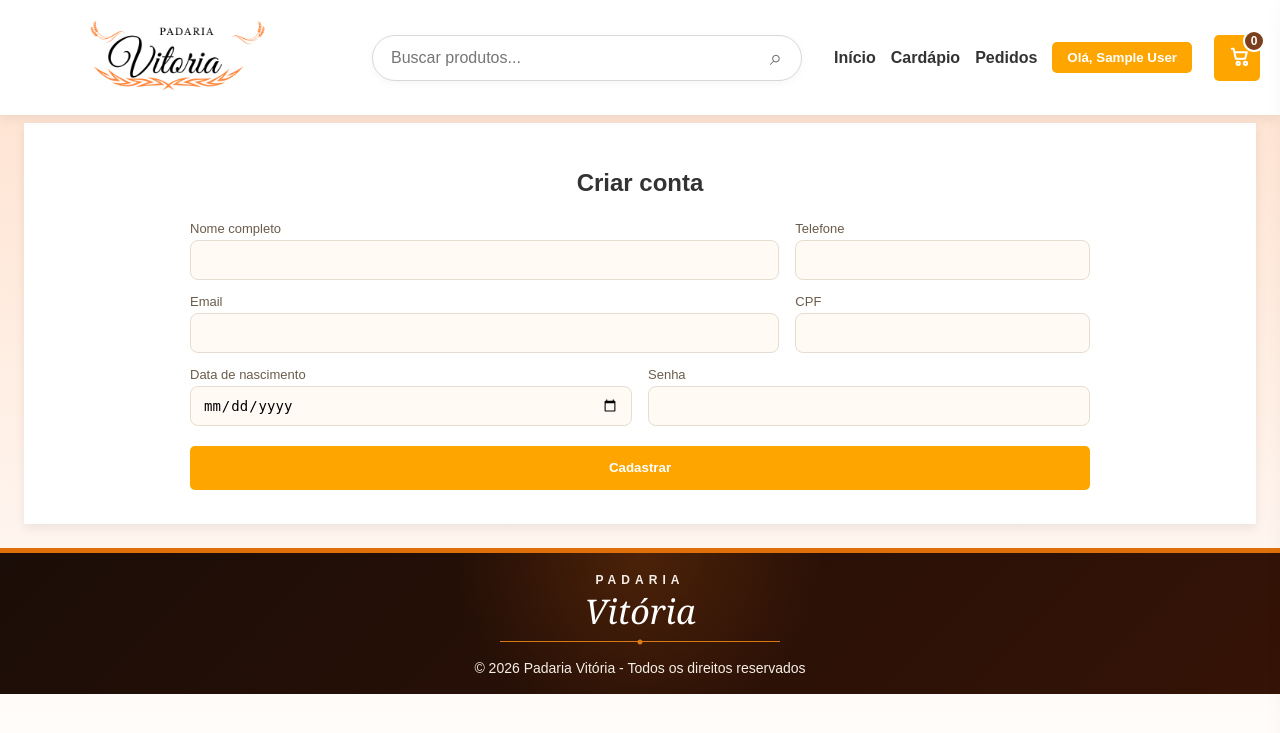
After one commit to dantasjmar1-ctrl/Sistema-Padaria, a Flask app: page /cadastro in a window 1280 px wide. The commit adds this page. Shown: the top 733 px of the page. Run offline with Flask 3, Linux system fonts and the light colour scheme; the visitor is signed in with stand-in values (Sample User, id 1).

Commit message:
Adiciona cadastro, login e edição de perfil de cliente

```diff
--- a/App.py
+++ b/App.py
@@ -1,7 +1,8 @@
-from flask import Flask, redirect, render_template, url_for
+from flask import Flask, redirect, render_template, url_for, request, session
 import pyodbc
 
 app = Flask(__name__)
+app.secret_key = 'padaria_vitoria_2026'
 
 conexao = pyodbc.connect(
     'DRIVER={ODBC Driver 17 for SQL Server};'
@@ -118,7 +119,7 @@ CATEGORIAS = [
         "texto": "Delicadeza e sabor em porções ideais para momentos especiais",
     },
     {
-        "slug": "mini-Folhados",
+        "slug": "mini-folhados",
         "titulo": "Mini Folhados",
         "imagem": "img/LOGO_SITE/MINI-CROISSANT.jpg",
         "texto": "Pequenas porções cheias de sabor para qualquer ocasião",
@@ -155,170 +156,6 @@ CATEGORIAS = [
     },
 ]
 
-PRODUTOS_POR_CATEGORIA = {
-    "paes-frescos": [
-        {"nome": "Pão Francês", "imagem": "img/paesespeciais/pao_frances.jpg", "preco": "1,00"},
-        {"nome": "Pão de Milho", "imagem": "img/paesespeciais/pao_milho.jpg.jpeg", "preco": "1,50"},
-        {"nome": "Pão Carteira", "imagem": "img/paesespeciais/pao_carteira.jpg.jpeg", "preco": "1,50"},
-        {"nome": "Pão de Banha", "imagem": "img/paesespeciais/pao_banha.jpg.jpg", "preco": "1,50"},
-        {"nome": "Pão Português", "imagem": "img/paesespeciais/pao_portugues.jpg.jpg", "preco": "1,25"},
-        {"nome": "Pão Amanteigado", "imagem": "img/paesespeciais/pao_amanteigado.jpg.jpg", "preco": "1,50"},
-        {"nome": "Baguete Parmesão Pequena", "imagem": "img/paesespeciais/baguete_pequena.jpg.jpeg", "preco": "2,50"},
-        {"nome": "Baguete Parmesão Grande", "imagem": "img/paesespeciais/baguete_grande.jpg.webp", "preco": "8,90"},
-    ],
-    "frios-premium": [
-        {"nome": "Presunto fatiado", "imagem": "img/LOGO_SITE/frios.png", "preco": "8,90"},
-        {"nome": "Queijo mussarela", "imagem": "img/LOGO_SITE/frios.png", "preco": "9,90"},
-        {"nome": "Peito de peru", "imagem": "img/LOGO_SITE/frios.png", "preco": "12,90"},
-    ],
-    "tortas-doces": [
-        {"nome": "Torta de morango", "imagem": "img/LOGO_SITE/receitas-de-tortas-doces.jpg", "preco": "42,90"},
-        {"nome": "Torta de chocolate", "imagem": "img/LOGO_SITE/receitas-de-tortas-doces.jpg", "preco": "45,90"},
-        {"nome": "Sobremesa especial", "imagem": "img/LOGO_SITE/receitas-de-tortas-doces.jpg", "preco": "12,90"},
-    ],
-    "sonhos-recheados": [
-        {"nome": "Sonho", "imagem": "img/paesdoces/sonho.jpg", "preco": "4,50"},
-    ],
-    "lanches-de-metro": [
-        {"nome": "Lanche de metro tradicional", "imagem": "img/LOGO_SITE/metro2.jpg", "preco": "89,90"},
-        {"nome": "Lanche de metro especial", "imagem": "img/LOGO_SITE/Lanche de metro (2).png", "preco": "99,90"},
-        {"nome": "Lanche de metro premium", "imagem": "img/LOGO_SITE/Lanche de metro 3.png", "preco": "109,90"},
-    ],
-    "sucos-naturais": [
-        {"nome": "Suco de laranja", "imagem": "img/LOGO_SITE/suco-de-laranja-natural.jpg", "preco": "8,00"},
-        {"nome": "Suco de polpa", "imagem": "img/LOGO_SITE/suco-de-laranja-natural.jpg", "preco": "7,00"},
-        {"nome": "Suco natural misto", "imagem": "img/LOGO_SITE/suco-de-laranja-natural.jpg", "preco": "9,00"},
-    ],
-    "baguetes-folhadas": [
-        {"nome": "Baguete folhada", "imagem": "img/LOGO_SITE/baguete.png", "preco": "12,90"},
-        {"nome": "Baguete de queijo", "imagem": "img/LOGO_SITE/baguete.png", "preco": "13,90"},
-        {"nome": "Baguete recheada", "imagem": "img/LOGO_SITE/baguete.png", "preco": "15,90"},
-    ],
-    "lanches-naturais": [
-        {"nome": "Lanche natural de frango", "imagem": "img/LOGO_SITE/Sanduiche-de-pao-de-batata.jpg", "preco": "13,90"},
-        {"nome": "Lanche natural de peito de peru", "imagem": "img/LOGO_SITE/Sanduiche-de-pao-de-batata.jpg", "preco": "14,90"},
-        {"nome": "Lanche natural vegetariano", "imagem": "img/LOGO_SITE/Sanduiche-de-pao-de-batata.jpg", "preco": "12,90"},
-    ],
-    "salgados": [
-        {"nome": "Coxinha", "imagem": "img/LOGO_SITE/croissant.png", "preco": "6,50"},
-        {"nome": "Esfiha", "imagem": "img/LOGO_SITE/mini-salgado.png", "preco": "5,90"},
-        {"nome": "Folhado", "imagem": "img/LOGO_SITE/croissant.png", "preco": "7,90"},
-    ],
-    "bolos-fatias": [
-        {"nome": "Fatia de bolo", "imagem": "img/LOGO_SITE/bolo.pedaço.png", "preco": "8,50"},
-        {"nome": "Bolo recheado", "imagem": "img/LOGO_SITE/bolo.pedaço.png", "preco": "54,90"},
-        {"nome": "Bolo de chocolate", "imagem": "img/LOGO_SITE/bolo.pedaço.png", "preco": "49,90"},
-    ],
-    "bolos-secos": [
-        {"nome": "Bolo de fubá", "imagem": "img/LOGO_SITE/bolo.seco.png", "preco": "18,90"},
-        {"nome": "Bolo de laranja", "imagem": "img/LOGO_SITE/bolo.seco.png", "preco": "19,90"},
-        {"nome": "Bolo de cenoura", "imagem": "img/LOGO_SITE/bolo.seco.png", "preco": "22,90"},
-    ],
-    "paes-doces": [
-        {"nome": "Língua de Sogra", "imagem": "img/paesdoces/lingua_sogra.jpg.jpg", "preco": "6,90"},
-        {"nome": "Bisnaga com Açúcar", "imagem": "img/paesdoces/bisnaga_acucar.jpg.png", "preco": "1,00"},
-        {"nome": "Bisnaga de Coco", "imagem": "img/paesdoces/bisnaga_coco.jpg.webp", "preco": "1,00"},
-        {"nome": "Cueca Virada", "imagem": "img/paesdoces/Cueca Virada.webp", "preco": "1,50"},
-        {"nome": "Rosca Doce", "imagem": "img/paesdoces/rosca_doce.jpg.png", "preco": "2,50"},
-    ],
-    "paes-especiais": [
-        {"nome": "Pão especial", "imagem": "img/LOGO_SITE/pães-especiais.png", "preco": "9,90"},
-        {"nome": "Pão artesanal", "imagem": "img/LOGO_SITE/pães-especiais.png", "preco": "12,90"},
-        {"nome": "Pão português", "imagem": "img/LOGO_SITE/pães-especiais.png", "preco": "10,90"},
-    ],
-    "broas-artesanais": [
-        {"nome": "Broa simples", "imagem": "img/LOGO_SITE/broa.png", "preco": "4,90"},
-        {"nome": "Broa de fubá", "imagem": "img/LOGO_SITE/broa.png", "preco": "5,50"},
-        {"nome": "Broa recheada", "imagem": "img/LOGO_SITE/broa.png", "preco": "6,50"},
-    ],
-    "rocamboles": [
-        {"nome": "Rocambole de goiabada", "imagem": "img/LOGO_SITE/rocambole.png", "preco": "24,90"},
-        {"nome": "Rocambole de chocolate", "imagem": "img/LOGO_SITE/rocambole.png", "preco": "28,90"},
-        {"nome": "Rocambole de doce de leite", "imagem": "img/LOGO_SITE/rocambole.png", "preco": "29,90"},
-    ],
-    "salgados-festa": [
-        {"nome": "Mini coxinha", "imagem": "img/LOGO_SITE/mini-salgado.png", "preco": "59,90"},
-        {"nome": "Mini esfiha", "imagem": "img/LOGO_SITE/mini-salgado.png", "preco": "59,90"},
-        {"nome": "Mix de salgados", "imagem": "img/LOGO_SITE/mini-salgado.png", "preco": "69,90"},
-    ],
-    "mini-doces": [
-        {"nome": "Mini sonho", "imagem": "img/LOGO_SITE/mini-sonhos-recheados.webp", "preco": "45,90"},
-        {"nome": "Mini doce recheado", "imagem": "img/LOGO_SITE/mini-sonhos-recheados.webp", "preco": "49,90"},
-        {"nome": "Kit mini doces", "imagem": "img/LOGO_SITE/mini-sonhos-recheados.webp", "preco": "59,90"},
-    ],
-    "mini-croissant": [
-        {"nome": "Mini croissant simples", "imagem": "img/LOGO_SITE/MINI-CROISSANT.jpg", "preco": "4,50"},
-        {"nome": "Mini croissant de queijo", "imagem": "img/LOGO_SITE/MINI-CROISSANT.jpg", "preco": "5,50"},
-        {"nome": "Mini croissant recheado", "imagem": "img/LOGO_SITE/MINI-CROISSANT.jpg", "preco": "6,50"},
-    ],
-    "tortas-salgadas": [
-        {"nome": "Torta de frango", "imagem": "img/LOGO_SITE/torta-salgada.jpg", "preco": "39,90"},
-        {"nome": "Torta de palmito", "imagem": "img/LOGO_SITE/torta-salgada.jpg", "preco": "42,90"},
-        {"nome": "Torta salgada especial", "imagem": "img/LOGO_SITE/torta-salgada.jpg", "preco": "45,90"},
-    ],
-    "calzones": [
-        {"nome": "Calzone de calabresa", "imagem": "img/LOGO_SITE/calzone.png", "preco": "13,90"},
-        {"nome": "Calzone de frango", "imagem": "img/LOGO_SITE/calzone.png", "preco": "13,90"},
-        {"nome": "Calzone de queijo", "imagem": "img/LOGO_SITE/calzone.png", "preco": "12,90"},
-    ],
-    "paes-queijo": [
-        {"nome": "Pão de Queijo", "imagem": "img/paodequeijo-01/pao_queijo.jpg.jpg", "preco": "4,50"},
-        {"nome": "Chipa", "imagem": "img/paodequeijo-01/chipa.jpg.jpeg", "preco": "4,90"},
-        {"nome": "Pão de Queijo Grande", "imagem": "img/paodequeijo-01/pao_queijo_grande.jpg.jpeg", "preco": "6,50"},
-    ],
-    "bebidas": [
-        {"nome": "Coca-Cola 2L", "imagem": "img/bebida.01/coca_2l.jpg.avif", "preco": "16,90"},
-        {"nome": "Guaraná Dolly 2L", "imagem": "img/bebida.01/dolly_2l.jpg.webp", "preco": "9,90"},
-        {"nome": "Refrigerante Guaraná Antarctica 2 litros", "imagem": "img/bebida.01/guarana_ant_2l.jpg.jpeg", "preco": "12,90"},
-        {"nome": "Refrigerante Sprite 2 litros", "imagem": "img/bebida.01/sprite_2l.jpg.jpg", "preco": "9,90"},
-        {"nome": "Refrigerante Fanta Uva 2 litros", "imagem": "img/bebida.01/fanta_uva_2l.jpg.png", "preco": "12,90"},
-        {"nome": "Fanta Laranja 2L", "imagem": "img/bebida.01/fanta_laranja_2l.jpg.webp", "preco": "12,90"},
-        {"nome": "Refrigerante Coca-Cola Zero 2 litros", "imagem": "img/bebida.01/coca_zero_2l.jpg.png", "preco": "16,90"},
-        {"nome": "Refrigerante Pepsi Black 2 litros", "imagem": "img/bebida.01/pepsi_black_2l.jpg", "preco": "12,90"},
-        {"nome": "Refrigerante Pepsi Twist 2 litros", "imagem": "img/bebida.01/pepsi_twist_2l.jpg", "preco": "12,90"},
-        {"nome": "Refrigerante Kuat 2 litros", "imagem": "img/bebida.01/kuat_2l.jpg.jpeg", "preco": "9,90"},
-        {"nome": "Refrigerante Coca-Cola lata", "imagem": "img/bebida.01/coca_lata.jpg.webp", "preco": "6,50"},
-        {"nome": "Refrigerante Guaraná Antarctica lata", "imagem": "img/bebida.01/guarana_ant_lata.jpg", "preco": "6,50"},
-        {"nome": "Refrigerante Sprite lata", "imagem": "img/bebida.01/sprite_lata.jpg", "preco": "6,50"},
-        {"nome": "Refrigerante Fanta lata", "imagem": "img/bebida.01/fanta_lata.jpg.webp", "preco": "6,50"},
-        {"nome": "Refrigerante Pepsi lata", "imagem": "img/bebida.01/pepsi_lata.jpg", "preco": "6,50"},
-        {"nome": "Refrigerante Schweppes lata", "imagem": "img/bebida.01/schweppes_lata.jpg.webp", "preco": "6,50"},
-        {"nome": "Água tônica lata", "imagem": "img/bebida.01/agua_tonica.jpg.webp", "preco": "6,50"},
-        {"nome": "Refrigerante Coca-Cola 600ml", "imagem": "img/bebida.01/coca_600ml.jpg.webp", "preco": "8,90"},
-        {"nome": "Refrigerante Guaraná Antarctica 600ml", "imagem": "img/bebida.01/guarana_ant_600ml.jpg", "preco": "8,90"},
-        {"nome": "Refrigerante Fanta 600ml", "imagem": "img/bebida.01/fanta_600ml.jpg.webp", "preco": "8,90"},
-        {"nome": "Refrigerante Refrigerante Fanta 200ml", "imagem": "img/bebida.01/fanta_200ml.jpg.webp", "preco": "4,00"},
-        {"nome": "Refrigerante Coca-Cola 200ml", "imagem": "img/bebida.01/coca_200ml.jpg.webp", "preco": "4,00"},
-        {"nome": "Refrigerante Coca-Cola Zero 200ml", "imagem": "img/bebida.01/coca_zero_200ml.jpg.webp", "preco": "4,00"},
-        {"nome": "Refrigerante Guaraná 200ml", "imagem": "img/bebida.01/guarana_200ml.jpg.webp", "preco": "4,00"},
-        {"nome": "Pepsi 200ml", "imagem": "img/bebida.01/pepsi_200ml.jpg.webp", "preco": "4,00"},
-        {"nome": "Refrigerante Coca-Cola vidro", "imagem": "img/bebida.01/coca_vidro.jpg.jpg", "preco": "6,50"},
-        {"nome": "Refrigerante Coca-Cola Café", "imagem": "img/bebida.01/coca_cafe.jpg.webp", "preco": "4,50"},
-        {"nome": "Água mineral Crystal", "imagem": "img/bebida.01/agua_crystal.jpg.jpg", "preco": "4,00"},
-        {"nome": "Água com Gás", "imagem": "img/bebida.01/agua_com_gas.jpg.jpg", "preco": "4,00"},
-        {"nome": "H2OH", "imagem": "img/bebida.01/h2oh.jpg", "preco": "6,50"},
-        {"nome": "Powerade", "imagem": "img/bebida.01/powerade.jpg", "preco": "6,90"},
-        {"nome": "Gatorade", "imagem": "img/bebida.01/gatorade.jpg.png", "preco": "9,90"},
-        {"nome": "Monster", "imagem": "img/bebida.01/monster.jpg.jpg", "preco": "13,90"},
-        {"nome": "Red Bull", "imagem": "img/bebida.01/redbull.jpg.png", "preco": "13,90"},
-        {"nome": "Guaraviton", "imagem": "img/bebida.01/guaraviton.jpg.webp", "preco": "4,50"},
-        {"nome": "Del Valle 1L", "imagem": "img/bebida.01/delvalle_1l.jpg.png", "preco": "12,90"},
-        {"nome": "Suco Del Valle 450ml", "imagem": "img/bebida.01/delvalle_450ml.jpg.webp", "preco": "4,90"},
-        {"nome": "Suco Del Valle Lata", "imagem": "img/bebida.01/delvalle_lata.jpg.webp", "preco": "5,90"},
-        {"nome": "Suco Maratá 200ml", "imagem": "img/bebida.01/marata_200ml.jpg", "preco": "4,00"},
-        {"nome": "Toddynho", "imagem": "img/bebida.01/toddynho.jpg.png", "preco": "4,50"},
-        {"nome": "Kapo", "imagem": "img/bebida.01/kapo.jpg.webp", "preco": "4,50"},
-        {"nome": "Corona", "imagem": "img/bebida.01/corona.jpg.png", "preco": "10,90"},
-         ],
-    "mercearia": [
-        {"nome": "Arroz", "imagem": "img/LOGO_SITE/padaria_interior.png", "preco": "24,90"},
-        {"nome": "Feijão", "imagem": "img/LOGO_SITE/padaria_interior.png", "preco": "9,90"},
-        {"nome": "Leite", "imagem": "img/LOGO_SITE/padaria_interior.png", "preco": "5,90"},
-        {"nome": "Açúcar", "imagem": "img/LOGO_SITE/padaria_interior.png", "preco": "4,90"},
-    ],
-}
-
-
 @app.route('/')
 def inicio():
 
@@ -328,10 +165,27 @@ def inicio():
 @app.route('/cardapio')
 def cardapio():
 
+    cursor.execute("""
+        SELECT c.slug, p.nome, p.imagem, p.preco, p.unidade_venda
+        FROM Produto p
+        INNER JOIN Categoria c ON c.id_categoria = p.id_categoria
+    """)
+
+    produtos_por_categoria = {}
+    for row in cursor.fetchall():
+        preco_formatado = f"{row.preco:.2f}".replace('.', ',')
+        produto = {
+            "nome": row.nome,
+            "imagem": row.imagem if row.imagem else "img/LOGO_SITE/padaria_interior.png",
+            "preco": preco_formatado,
+            "unidade_venda": row.unidade_venda,
+        }
+        produtos_por_categoria.setdefault(row.slug, []).append(produto)
+
     return render_template(
         "cardapio.html",
         categorias=CATEGORIAS,
-        produtos_por_categoria=PRODUTOS_POR_CATEGORIA,
+        produtos_por_categoria=produtos_por_categoria,
     )
 
 
@@ -371,5 +225,88 @@ def categoria(slug):
         categorias=CATEGORIAS,
     )
 
+from werkzeug.security import generate_password_hash
+
+@app.route('/cadastro', methods=['GET', 'POST'])
+def cadastro():
+
+    if request.method == 'POST':
+        nome = request.form['nome']
+        telefone = request.form['telefone']
+        email = request.form['email']
+        cpf = request.form['cpf']
+        data_nascimento = request.form['data_nascimento']
+        senha = request.form['senha']
+
+        senha_hash = generate_password_hash(senha)
+
+        cursor.execute("""
+                INSERT INTO Cliente (nome, telefone, email, cpf, data_nascimento, senha)
+                VALUES (?, ?, ?, ?, ?, ?)
+             """, nome, telefone, email, cpf, data_nascimento, senha_hash)
+        conexao.commit()
+
+        return redirect(url_for('inicio'))
+
+    return render_template('cadastro.html')
+
+from werkzeug.security import check_password_hash
+
+@app.route('/login', methods=['GET', 'POST'])
+def login():
+
+    erro = None
+
+    if request.method == 'POST':
+        email = request.form['email']
+        senha = request.form['senha']
+
+        cursor.execute("SELECT id_cliente, nome, senha FROM Cliente WHERE email = ?", email)
+        cliente = cursor.fetchone()
+
+        if cliente and check_password_hash(cliente.senha, senha):
+            session['cliente_id'] = cliente.id_cliente
+            session['cliente_nome'] = cliente.nome
+            return redirect(url_for('inicio'))
+        else:
+            erro = "Email ou senha incorretos."
+
+    return render_template('login.html', erro=erro)
+
+@app.route('/logout')
+def logout():
+    session.clear()
+    return redirect(url_for('inicio'))
+
+@app.route('/pedidos')
+def pedidos():
+    if 'cliente_id' not in session:
+        return redirect(url_for('login'))
+    return render_template('pedidos.html')
+
+@app.route('/perfil', methods=['GET', 'POST'])
+def perfil():
+    if 'cliente_id' not in session:
+        return redirect(url_for('login'))
+
+    if request.method == 'POST':
+        nome = request.form['nome']
+        telefone = request.form['telefone']
+        email = request.form['email']
+
+        cursor.execute("""
+            UPDATE Cliente SET nome = ?, telefone = ?, email = ?
+            WHERE id_cliente = ?
+         """, nome, telefone, email, session['cliente_id'])
+        conexao.commit()
+
+        session['cliente_nome'] = nome
+        return redirect(url_for('perfil'))
+
+    cursor.execute("SELECT nome, telefone, email, cpf, data_nascimento FROM Cliente WHERE id_cliente = ?", session['cliente_id'])
+    cliente = cursor.fetchone()
+
+    return render_template('perfil.html', cliente=cliente)
+
 
 app.run(debug=True)
--- a/static/css/style.css
+++ b/static/css/style.css
@@ -1094,3 +1094,120 @@ a {
         height: 340px;
     }
 }
+.form-card {
+    max-width: 900px;
+    margin: 0 auto;
+}
+
+.form-card h1 {
+    font-size: 24px;
+    margin-bottom: 24px;
+}
+
+.form-linha {
+    display: flex;
+    gap: 16px;
+    margin-bottom: 14px;
+    text-align: left;
+}
+
+.form-campo {
+    flex: 1;
+}
+
+.form-campo.campo-grande {
+    flex: 2;
+}
+
+.form-campo label {
+    display: block;
+    font-size: 13px;
+    color: #6b5b4a;
+    margin-bottom: 4px;
+}
+
+.form-campo input {
+    width: 100%;
+    box-sizing: border-box;
+    height: 40px;
+    border-radius: 8px;
+    border: 1px solid #e6ddd0;
+    padding: 0 12px;
+    font-size: 14px;
+    background-color: #fffaf4;
+}
+
+.btn-cadastrar {
+    width: 100%;
+    height: 44px;
+    margin-top: 6px;
+}
+.menu-perfil {
+    position: relative;
+}
+
+.dropdown-perfil {
+    position: absolute;
+    top: 100%;
+    right: 0;
+    display: none;
+    flex-direction: column;
+    min-width: 160px;
+    padding: 8px 0;
+    background: #fff;
+    border: 1px solid #eee;
+    border-radius: 8px;
+    box-shadow: 0 4px 12px rgba(0, 0, 0, 0.12);
+    z-index: 30;
+}
+
+.dropdown-perfil.aberto {
+    display: flex;
+}
+
+.dropdown-perfil a {
+    padding: 10px 16px;
+    font-weight: 400;
+    text-align: left;
+}
+
+.dropdown-perfil a:hover {
+    background: #fff3e6;
+}
+.estado-vazio {
+    max-width: 420px;
+    margin: 2rem auto;
+    text-align: center;
+}
+
+.estado-vazio-icone {
+    display: grid;
+    width: 64px;
+    height: 64px;
+    place-items: center;
+    margin: 0 auto 20px;
+    border-radius: 50%;
+    background: #fff3e6;
+}
+
+.estado-vazio-icone svg {
+    width: 30px;
+    height: 30px;
+    fill: none;
+    stroke: #d66b00;
+    stroke-width: 2;
+    stroke-linecap: round;
+    stroke-linejoin: round;
+}
+
+.estado-vazio h1 {
+    font-size: 22px;
+    margin: 0 0 8px;
+}
+
+.estado-vazio p {
+    font-size: 15px;
+    color: #6b5b4a;
+    line-height: 1.5;
+    margin: 0 0 24px;
+}
--- a/static/js/cart.js
+++ b/static/js/cart.js
@@ -5,7 +5,23 @@ const cartOverlay = document.querySelector(".cart-overlay");
 const cartItems = document.querySelector(".cart-items");
 const cartCount = document.querySelector(".cart-count");
 const cartTotal = document.querySelector(".cart-total strong");
-const cart = new Map();
+const cart = carregarCarrinho();
+
+function carregarCarrinho() {
+    const salvo = localStorage.getItem("carrinhoPadaria");
+    if (salvo) {
+        try {
+            return new Map(JSON.parse(salvo));
+        } catch (erro) {
+            return new Map();
+        }
+    }
+    return new Map();
+}
+
+function salvarCarrinho() {
+    localStorage.setItem("carrinhoPadaria", JSON.stringify(Array.from(cart.entries())));
+}
 
 function parsePrice(value) {
     return Number(String(value).replace(".", "").replace(",", ".")) || 0;
@@ -27,6 +43,9 @@ function closeCart() {
 }
 
 function renderCart() {
+    function renderCart() {
+    salvarCarrinho();
+    const items = Array.from(cart.values());}
     const items = Array.from(cart.values());
     const totalQuantity = items.reduce((sum, item) => sum + item.quantity, 0);
     const totalPrice = items.reduce((sum, item) => sum + item.price * item.quantity, 0);
--- a/templates/base.html
+++ b/templates/base.html
@@ -23,7 +23,19 @@
             <a href="{{ url_for('inicio') }}">Início</a>
             <a href="{{ url_for('cardapio') }}">Cardápio</a>
             <a href="{{ url_for('inicio') }}#pedidos">Pedidos</a>
-            <button type="button" id="btn-cadastro">Cadastro</button>
+            {% if session.cliente_nome %}
+                <div class="menu-perfil">
+                    <button type="button" id="btn-perfil" class="cliente-logado">Olá, {{ session.cliente_nome }}</button>
+                    <div class="dropdown-perfil" id="dropdown-perfil">
+                        <a href="{{ url_for('perfil') }}">Editar perfil</a>
+                        <a href="{{ url_for('pedidos') }}">Meus pedidos</a>
+                        <a href="{{ url_for('logout') }}">Sair</a>
+                    </div>
+                </div>
+            {% else %}
+                <button type="button" id="btn-login">Login</button>
+                <button type="button" id="btn-cadastro">Cadastro</button>
+            {% endif %}
         </nav>
 
         <button class="cart-toggle" type="button" aria-label="Abrir carrinho">
@@ -75,8 +87,26 @@
     </footer>
     <script src="{{ url_for('static', filename='js/cart.js') }}"></script>
     <script>
-        document.getElementById('btn-cadastro').addEventListener('click', function() {window.location.href = "{{ url_for('cadastro') }}";
-        });
+        const btnLogin = document.getElementById('btn-login');
+        if (btnLogin) {
+            btnLogin.addEventListener('click', function() {
+                window.location.href = "{{ url_for('login') }}";
+            });
+        }
+
+        const btnCadastro = document.getElementById('btn-cadastro');
+        if (btnCadastro) {
+            btnCadastro.addEventListener('click', function() {
+                window.location.href = "{{ url_for('cadastro') }}";
+            });
+        }
+
+        const btnPerfil = document.getElementById('btn-perfil');
+        if (btnPerfil) {
+            btnPerfil.addEventListener('click', function() {
+                document.getElementById('dropdown-perfil').classList.toggle('aberto');
+            });
+        }
     </script>
 </body>
 </html>
--- /dev/null
+++ b/templates/cadastro.html
@@ -0,0 +1,47 @@
+{% extends "base.html" %}
+{% block title %}Padaria Vitoria | Cadastro{% endblock %}
+{% block content %}
+
+<section class="container">
+    <div class="form-card">
+        <h1>Criar conta</h1>
+
+        <form method="POST" action="{{ url_for('cadastro') }}">
+            <div class="form-linha">
+                <div class="form-campo campo-grande">
+                    <label>Nome completo</label>
+                    <input type="text" name="nome" required>
+                </div>
+                <div class="form-campo">
+                    <label>Telefone</label>
+                    <input type="text" name="telefone" required>
+                </div>
+            </div>
+
+            <div class="form-linha">
+                <div class="form-campo campo-grande">
+                    <label>Email</label>
+                    <input type="email" name="email" required>
+                </div>
+                <div class="form-campo">
+                    <label>CPF</label>
+                    <input type="text" name="cpf" required>
+                </div>
+            </div>
+
+            <div class="form-linha">
+                <div class="form-campo">
+                    <label>Data de nascimento</label>
+                    <input type="date" name="data_nascimento" required>
+                </div>
+                <div class="form-campo">
+                    <label>Senha</label>
+                    <input type="password" name="senha" required>
+                </div>
+            </div>
+
+            <button type="submit" class="btn-comprar btn-cadastrar">Cadastrar</button>
+        </form>
+    </div>
+</section>
+{% endblock %}
```
Also changed, not shown: templates/login.html (added, +25 -0 lines), templates/pedidos.html (added, +19 -0 lines), templates/perfil.html (added, +43 -0 lines), templates/cadastro.html.txt (deleted).
